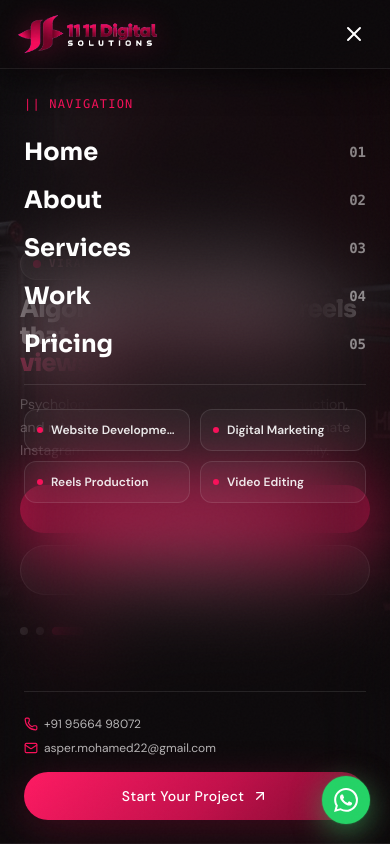
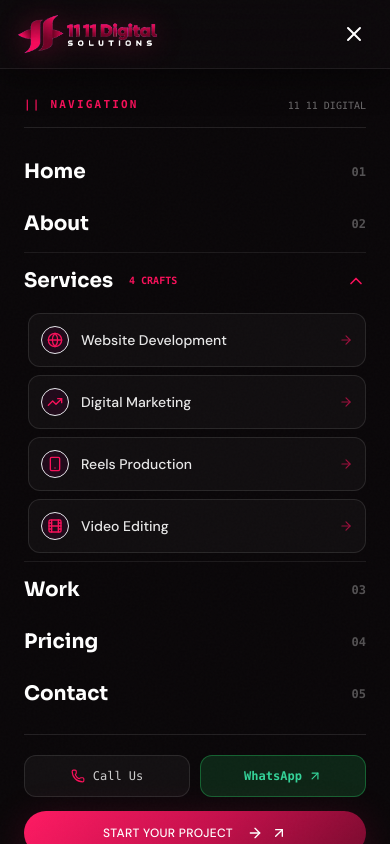
Before and after one commit to mdasper/11_11_Digital_solution, a React (Vite) app: page / in a window 390 px wide. Both pictures are taken after a click on the button 354 px from the left and 34 px from the top of the page. Shown: the top 844 px of the page. Built offline with nearby package versions, Linux system fonts and the light colour scheme.

Commit message:
fix(mobile): clean spacious mobile navigation, visible footer social icons, and prevent whatsapp FAB collision

```diff
--- a/src/components/layout/Footer.jsx
+++ b/src/components/layout/Footer.jsx
@@ -57,19 +57,19 @@ export const Footer = () => {
                                 href={directWhatsAppUrl}
                                 target="_blank"
                                 rel="noopener noreferrer"
-                                aria-label="WhatsApp"
-                                className="w-10 h-10 rounded-full bg-white/[0.06] hover:bg-[#25D366]/20 border border-white/10 hover:border-[#25D366]/50 flex items-center justify-center text-white/60 hover:text-[#25D366] transition-all duration-300"
+                                aria-label="Chat on WhatsApp"
+                                className="group w-11 h-11 rounded-full bg-white/[0.08] hover:bg-[#25D366] border border-white/15 hover:border-[#25D366] flex items-center justify-center transition-all duration-300 shadow-sm"
                             >
-                                <WhatsAppIcon className="w-4.5 h-4.5 fill-current" />
+                                <WhatsAppIcon className="w-5 h-5 fill-current text-[#25D366] group-hover:text-white transition-colors" />
                             </a>
                             <a
                                 href={instagramUrl}
                                 target="_blank"
                                 rel="noopener noreferrer"
-                                aria-label="Instagram"
-                                className="w-10 h-10 rounded-full bg-white/[0.06] hover:bg-pink-500/20 border border-white/10 hover:border-pink-500/50 flex items-center justify-center text-white/60 hover:text-pink-400 transition-all duration-300"
+                                aria-label="Follow on Instagram"
+                                className="group w-11 h-11 rounded-full bg-white/[0.08] hover:bg-gradient-to-tr hover:from-amber-500 hover:to-pink-500 border border-white/15 hover:border-pink-500 flex items-center justify-center transition-all duration-300 shadow-sm"
                             >
-                                <InstagramIcon className="w-4.5 h-4.5" />
+                                <InstagramIcon className="w-5 h-5 text-pink-400 group-hover:text-white transition-colors" />
                             </a>
                         </div>
                     </div>
--- a/src/components/layout/Navbar.jsx
+++ b/src/components/layout/Navbar.jsx
@@ -1,6 +1,6 @@
 import React, { useState, useEffect } from 'react'
 import { Link, useLocation } from 'react-router-dom'
-import { Menu, X, ArrowRight, ArrowUpRight, Globe, TrendingUp, Smartphone, Film, Phone, Mail } from 'lucide-react'
+import { Menu, X, ArrowRight, ArrowUpRight, Globe, TrendingUp, Smartphone, Film, Phone, Mail, ChevronDown } from 'lucide-react'
 import { MAIN_NAV_ITEMS, SERVICES_MEGA_MENU, CONTACT_INFO } from '@/data/navigation'
 import logoImg from '@/assets/logo-clean.png'
 import { Button } from '@/components/ui/Button'
@@ -11,7 +11,20 @@ export const Navbar = () => {
   const [lastScrollY, setLastScrollY] = useState(0)
   const [servicesOpen, setServicesOpen] = useState(false)
   const [mobileMenuOpen, setMobileMenuOpen] = useState(false)
+  const [mobileServicesOpen, setMobileServicesOpen] = useState(true)
   const location = useLocation()
+
+  // Lock body scroll when mobile menu is open
+  useEffect(() => {
+    if (mobileMenuOpen) {
+      document.body.style.overflow = 'hidden'
+    } else {
+      document.body.style.overflow = ''
+    }
+    return () => {
+      document.body.style.overflow = ''
+    }
+  }, [mobileMenuOpen])
 
   // Handle smart scroll hide/show
   useEffect(() => {
@@ -49,7 +62,7 @@ export const Navbar = () => {
     <>
       <header
         className={cn(
-          'fixed top-0 left-0 right-0 z-50 w-full bg-[#0D0A0C]/85 backdrop-blur-xl border-b border-white/[0.08] shadow-[0_8px_32px_rgba(0,0,0,0.5)] transition-all duration-300 ease-out',
+          'fixed top-0 left-0 right-0 z-[60] w-full bg-[#0D0A0C]/85 backdrop-blur-xl border-b border-white/[0.08] shadow-[0_8px_32px_rgba(0,0,0,0.5)] transition-all duration-300 ease-out',
           isVisible ? 'translate-y-0 opacity-100' : '-translate-y-full opacity-0 pointer-events-none'
         )}
       >
@@ -179,61 +192,138 @@ export const Navbar = () => {
         </nav>
       </header>
 
-      {/* Mobile Full-Screen Navigation Overlay */}
+      {/* Mobile Full-Screen Navigation Overlay (Neat, Luxurious, and Uncluttered) */}
       {mobileMenuOpen && (
-        <div className="fixed inset-0 z-40 bg-[#0D0A0C]/98 backdrop-blur-2xl flex flex-col justify-between p-6 sm:p-8 pt-24 sm:pt-28 md:hidden animate-in fade-in zoom-in-95 duration-300 text-white overflow-y-auto max-h-[100svh]">
-          <div className="flex flex-col gap-6">
-            <span className="text-xs font-mono uppercase tracking-widest text-crimson">
+        <div className="fixed inset-0 z-[55] bg-[#0A0709] text-white flex flex-col justify-between pt-24 pb-10 px-6 sm:px-8 md:hidden animate-in fade-in duration-200 overflow-y-auto">
+          {/* Subtle Ambient Crimson Glow */}
+          <div className="pointer-events-none absolute -top-24 right-0 w-80 h-80 bg-crimson/15 blur-[120px] rounded-full" />
+          <div className="pointer-events-none absolute bottom-10 -left-10 w-72 h-72 bg-magenta/10 blur-[100px] rounded-full" />
+
+          <div className="relative z-10 flex flex-col gap-5">
+            <div className="flex items-center justify-between pb-3 border-b border-white/10">
+              <span className="text-[11px] font-mono uppercase tracking-[0.2em] text-crimson font-bold">
                 || Navigation
               </span>
-            <div className="flex flex-col gap-4">
-              {MAIN_NAV_ITEMS.map((item, idx) => (
+              <span className="text-[10px] font-mono text-white/40">11 11 DIGITAL</span>
+            </div>
+
+            {/* Main Links */}
+            <nav className="flex flex-col space-y-1">
               <Link
-                  key={item.href}
-                  to={item.href}
+                to="/"
                 onClick={() => setMobileMenuOpen(false)}
-                  className="text-2xl sm:text-3xl font-display font-bold text-white hover:text-crimson transition-colors flex items-center justify-between"
-                  style={{ animationDelay: `${idx * 60}ms` }}
+                className="py-2.5 text-xl font-display font-bold text-white hover:text-crimson transition-colors flex items-center justify-between"
               >
-                  {item.label}
-                  <span className="text-sm font-mono text-white/50">0{idx + 1}</span>
+                <span>Home</span>
+                <span className="text-xs font-mono text-white/30">01</span>
               </Link>
-              ))}
-              <div className="h-px bg-white/10 my-2" />
-              <div className="grid grid-cols-2 gap-2.5">
+
+              <Link
+                to="/about"
+                onClick={() => setMobileMenuOpen(false)}
+                className="py-2.5 text-xl font-display font-bold text-white hover:text-crimson transition-colors flex items-center justify-between"
+              >
+                <span>About</span>
+                <span className="text-xs font-mono text-white/30">02</span>
+              </Link>
+
+              {/* Services Collapsible Group */}
+              <div className="py-2 border-y border-white/[0.08] my-1">
+                <button
+                  type="button"
+                  onClick={() => setMobileServicesOpen(!mobileServicesOpen)}
+                  className="w-full py-1 text-xl font-display font-bold text-white hover:text-crimson transition-colors flex items-center justify-between text-left"
+                >
+                  <span className="flex items-center gap-2">
+                    Services
+                    <span className="text-[10px] font-mono px-2 py-0.5 rounded-full bg-crimson/20 text-crimson font-bold">
+                      4 CRAFTS
+                    </span>
+                  </span>
+                  <ChevronDown className={cn("w-5 h-5 text-white/60 transition-transform duration-200", mobileServicesOpen && "rotate-180 text-crimson")} />
+                </button>
+
+                {mobileServicesOpen && (
+                  <div className="grid grid-cols-1 gap-2 pt-3 pl-1">
                     {SERVICES_MEGA_MENU.map((service) => (
                       <Link
                         key={service.href}
                         to={service.href}
                         onClick={() => setMobileMenuOpen(false)}
-                    className="p-3 rounded-xl bg-white/[0.04] border border-white/10 text-xs font-semibold text-white/90 hover:text-crimson hover:border-crimson/40 transition-all flex items-center gap-2"
+                        className="p-3 rounded-xl bg-white/[0.03] border border-white/10 hover:border-crimson/40 text-xs font-semibold text-white/90 hover:text-white hover:bg-white/[0.06] transition-all flex items-center justify-between group"
                       >
-                    <span className="w-1.5 h-1.5 rounded-full bg-crimson shrink-0" />
-                    <span className="truncate">{service.title}</span>
+                        <div className="flex items-center gap-3">
+                          <span className="w-7 h-7 rounded-lg bg-[#200A1A] border border-crimson/30 flex items-center justify-center text-crimson group-hover:bg-crimson group-hover:text-white transition-colors">
+                            {iconMap[service.icon]}
+                          </span>
+                          <span className="text-sm font-medium">{service.title}</span>
+                        </div>
+                        <ArrowRight className="w-3.5 h-3.5 text-crimson opacity-60 group-hover:opacity-100 group-hover:translate-x-0.5 transition-all" />
                       </Link>
                     ))}
                   </div>
-            </div>
+                )}
               </div>
 
-          {/* Mobile Footer Quick Contact */}
-          <div className="pt-6 border-t border-white/10 flex flex-col gap-4 mt-6">
-            <div className="flex flex-col sm:flex-row items-start sm:items-center gap-2 sm:gap-4 text-xs text-white/70">
-              <a href={`tel:${CONTACT_INFO.phoneRaw}`} className="flex items-center gap-1.5 hover:text-crimson">
-                <Phone className="w-3.5 h-3.5 text-crimson shrink-0" /> {CONTACT_INFO.phone}
+              <Link
+                to="/work"
+                onClick={() => setMobileMenuOpen(false)}
+                className="py-2.5 text-xl font-display font-bold text-white hover:text-crimson transition-colors flex items-center justify-between"
+              >
+                <span>Work</span>
+                <span className="text-xs font-mono text-white/30">03</span>
+              </Link>
+
+              <Link
+                to="/pricing"
+                onClick={() => setMobileMenuOpen(false)}
+                className="py-2.5 text-xl font-display font-bold text-white hover:text-crimson transition-colors flex items-center justify-between"
+              >
+                <span>Pricing</span>
+                <span className="text-xs font-mono text-white/30">04</span>
+              </Link>
+
+              <Link
+                to="/contact"
+                onClick={() => setMobileMenuOpen(false)}
+                className="py-2.5 text-xl font-display font-bold text-white hover:text-crimson transition-colors flex items-center justify-between"
+              >
+                <span>Contact</span>
+                <span className="text-xs font-mono text-white/30">05</span>
+              </Link>
+            </nav>
+          </div>
+
+          {/* Bottom Action Section */}
+          <div className="relative z-10 pt-5 border-t border-white/10 flex flex-col gap-3.5 mt-4">
+            <div className="grid grid-cols-2 gap-2.5">
+              <a
+                href={`tel:${CONTACT_INFO.phoneRaw}`}
+                className="p-3 rounded-xl bg-white/[0.04] border border-white/10 flex items-center justify-center gap-2 text-xs font-mono text-white/80 hover:text-white hover:border-crimson transition-all"
+              >
+                <Phone className="w-3.5 h-3.5 text-crimson" />
+                <span>Call Us</span>
               </a>
-              <a href={`mailto:${CONTACT_INFO.email}`} className="flex items-center gap-1.5 hover:text-crimson truncate max-w-full">
-                <Mail className="w-3.5 h-3.5 text-crimson shrink-0" /> {CONTACT_INFO.email}
+              <a
+                href={`https://wa.me/919566498072?text=${encodeURIComponent('Hi Mohamed, I would like to discuss a project with 11 11 Digital Solutions.')}`}
+                target="_blank"
+                rel="noopener noreferrer"
+                className="p-3 rounded-xl bg-[#25D366]/15 border border-[#25D366]/35 flex items-center justify-center gap-1.5 text-xs font-mono text-emerald-400 hover:bg-[#25D366]/25 transition-all font-bold"
+              >
+                <span>WhatsApp</span>
+                <ArrowUpRight className="w-3.5 h-3.5" />
               </a>
             </div>
+
             <Button
               to="/contact"
               variant="primary"
-              size="md"
-              className="w-full justify-center"
+              size="lg"
+              className="w-full justify-center shadow-crimson-glow font-bold uppercase tracking-wider text-xs py-3.5"
               onClick={() => setMobileMenuOpen(false)}
             >
-              Start Your Project
+              <span>Start Your Project</span>
+              <ArrowRight className="w-4 h-4 ml-1.5" />
             </Button>
           </div>
         </div>
--- a/src/components/ui/WhatsAppButton.jsx
+++ b/src/components/ui/WhatsAppButton.jsx
@@ -20,7 +20,7 @@ export const WhatsAppButton = () => {
   }, []);
 
   return (
-    <aside aria-label="WhatsApp contact" className="fixed bottom-5 right-5 sm:bottom-6 sm:right-6 z-50 select-none">
+    <aside aria-label="WhatsApp contact" className="fixed bottom-5 right-5 sm:bottom-6 sm:right-6 z-40 select-none">
       <a
         href={whatsappUrl}
         target="_blank"
```
Lines whose indentation alone changed are shown as unchanged.
